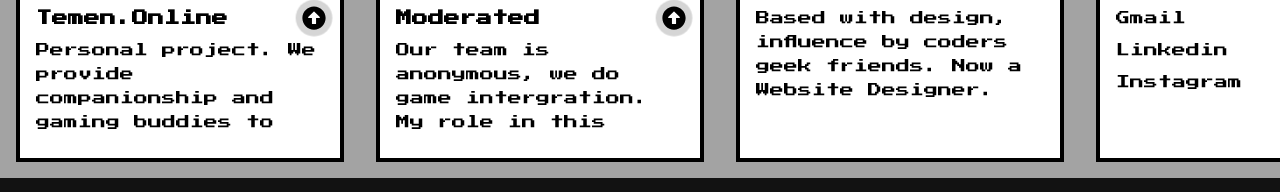
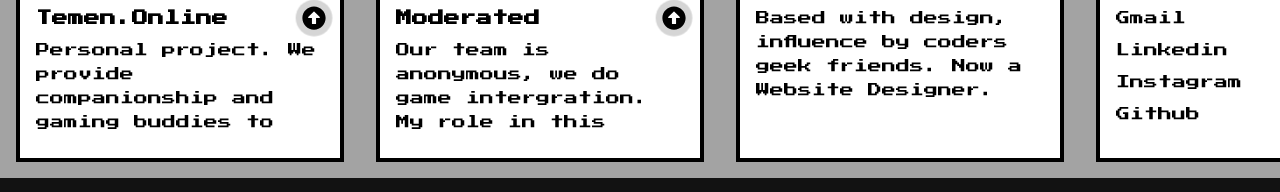
Before and after one commit to RichardAngkasa/portfolio2.0, a Next.js app: page / in a window 1280 px wide. Shown: the part 412-604 px from the top of the page. Built offline with nearby package versions, Linux system fonts and the light colour scheme.

Commit message:
thirdInit

```diff
--- a/src/pages/index.tsx
+++ b/src/pages/index.tsx
@@ -385,6 +385,12 @@
                             >
                               Instagram
                             </a>
+                            <a
+                              target="_blank"
+                              href="https://github.com/RichardAngkasa"
+                            >
+                              Github
+                            </a>
                           </h1>
                         </div>
                       </div>
```
